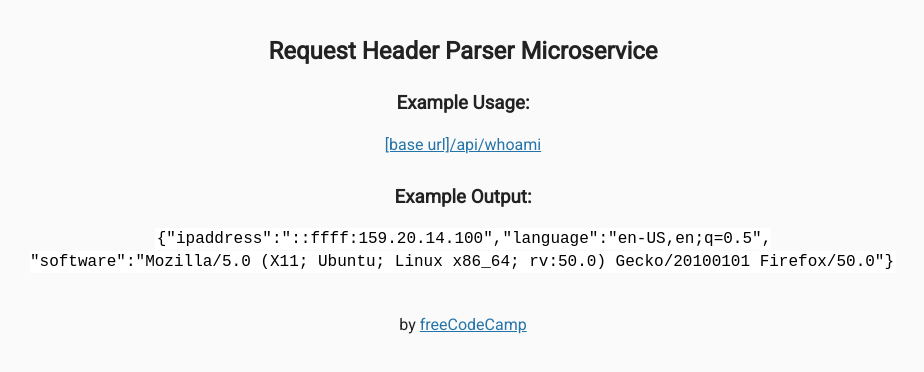
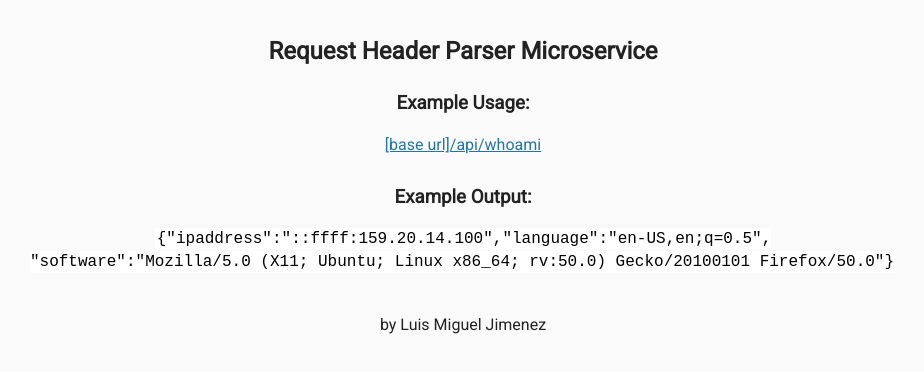
Before and after one commit to Yomiguel/boilerplate-project-headerparser, a website: page views/index.html in a window 1280 px wide. Shown: the whole page, without its empty margins (177-1101 px from the left). Drawn offline with Linux system fonts and the light colour scheme; files that its build step writes are made by us from their sources.

Commit message:
change footer

```diff
--- a/views/index.html
+++ b/views/index.html
@@ -25,7 +25,7 @@
       </div>
       <div class="footer">
         <p>
-          by <a href="https://www.freecodecamp.org">freeCodeCamp</a>
+          by Luis Miguel Jimenez
         </p>
       </div>
    </body>
```
